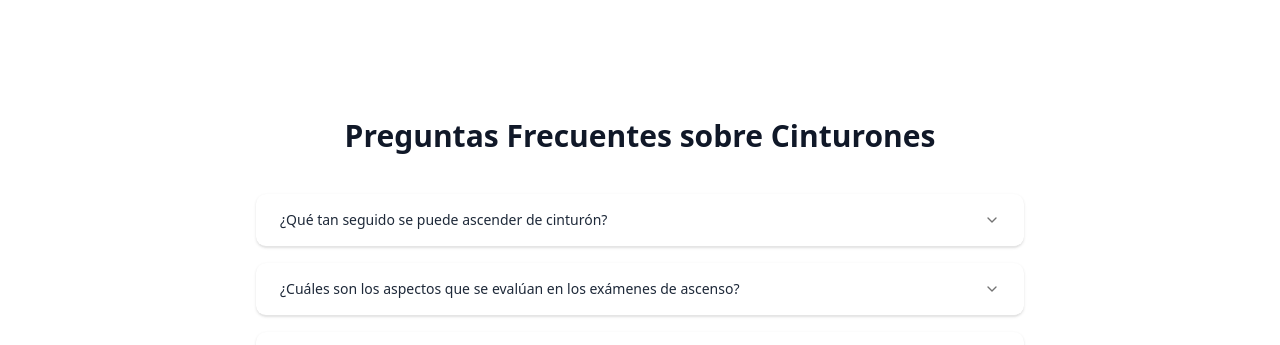
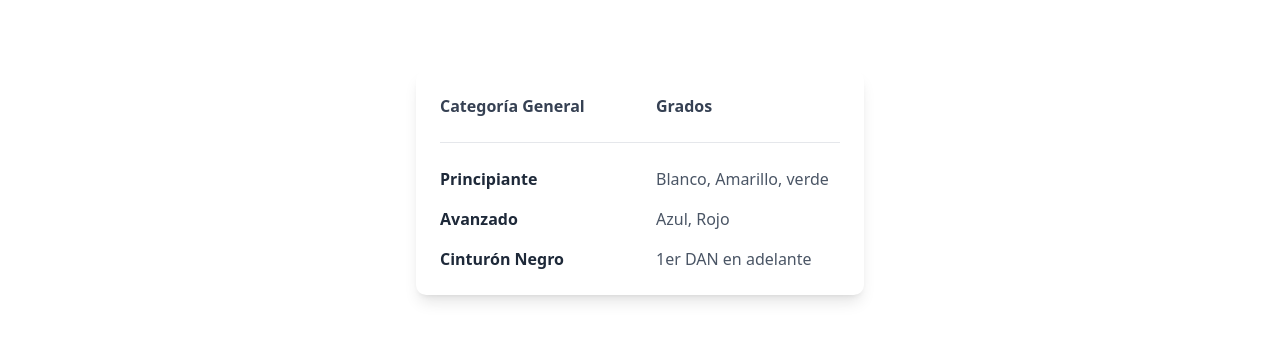
Before and after one commit to Biggyhands/poomsae-step-by-step, a Next.js app: page /belts in a window 1280 px wide. Shown: the part 3010-3355 px from the top of the page. Built offline with nearby package versions, Linux system fonts and the light colour scheme.

Commit message:
bunch of code added

```diff
--- /dev/null
+++ b/src/components/belts/BeltsLevelsTable.tsx
@@ -0,0 +1,49 @@
+import React from "react";
+
+const beltLevelsData = [
+  {
+    category: "Principiante",
+    belts: "Blanco, Amarillo, verde ",
+  },
+
+  {
+    category: "Avanzado",
+    belts: " Azul, Rojo",
+  },
+  {
+    category: "Cinturón Negro",
+    belts: "1er DAN en adelante",
+  },
+];
+
+const BeltLevelsTable = () => {
+  return (
+    <div className="w-full max-w-md mx-auto">
+      <div className="bg-white dark:bg-gray-800 rounded-lg shadow-lg p-6">
+        <div className="grid grid-cols-2 gap-x-8 gap-y-4">
+          <div className="font-bold text-gray-700 dark:text-gray-200">
+            Categoría General
+          </div>
+          <div className="font-bold text-gray-700 dark:text-gray-200">
+            Grados
+          </div>
+
+          <div className="col-span-2 border-t border-gray-200 dark:border-gray-700 my-2"></div>
+
+          {beltLevelsData.map((level) => (
+            <React.Fragment key={level.category}>
+              <div className="font-semibold text-gray-800 dark:text-white">
+                {level.category}
+              </div>
+              <div className="text-gray-600 dark:text-gray-400">
+                {level.belts}
+              </div>
+            </React.Fragment>
+          ))}
+        </div>
+      </div>
+    </div>
+  );
+};
+
+export default BeltLevelsTable;
--- a/src/components/belts/BeltsPage.tsx
+++ b/src/components/belts/BeltsPage.tsx
@@ -1,11 +1,15 @@
+"use client";
 import React from "react";
 import Image from "next/image";
 import BeltsCarousel from "./BeltsCarousel";
+import BeltLevelsTable from "./BeltsLevelsTable";
 import BeltsFAQ from "./BeltsFAQ";
+import ButtonBack from "../main/ButtonBack";
 
 function BeltsPage() {
   return (
     <section className="py-12 px-4 bg-white dark:bg-gray-900">
+      {/*Title*/}
       <div className="max-w-4xl mx-auto text-center mb-12">
         <h2 className="text-3xl sm:text-4xl font-bold text-gray-900 dark:text-white mb-4">
           Sistema de Cinturones en Taekwondo
@@ -19,15 +23,18 @@ function BeltsPage() {
       </div>
 
       <div className="max-w-6xl mx-auto mb-16 grid grid-cols-1 md:grid-cols-2 gap-8 items-center">
+        {/*Image*/}
+
         <div className="flex justify-center h-[280px]">
           <Image
             src="/poomsaebeginner.png"
             alt="Grupo de taekwondistas"
             width={500}
             height={300}
-            className="rounded-lg shadow-md object-cover"
+            className="rounded-lg shadow-md object-cover w-auto h-auto"
           />
         </div>
+        {/*Description*/}
 
         <div>
           <h3 className="text-2xl font-semibold text-gray-900 dark:text-white mb-4">
@@ -41,10 +48,17 @@ function BeltsPage() {
             versión de uno mismo.
           </p>
         </div>
+        {/*Belt carousel*/}
 
         <section className="md:col-span-2 flex justify-center w-full mt-8 md:mt-12">
           <BeltsCarousel />
         </section>
+        {/*Belts table*/}
+
+        <section className="md:col-span-2 flex justify-center w-full mt-8 md:mt-12">
+          <BeltLevelsTable />
+        </section>
+        {/*FAQ*/}
 
         <section
           className="md:col-span-2 flex justify-center w-full mt-8 md:mt-12
@@ -52,6 +66,9 @@ function BeltsPage() {
         >
           <BeltsFAQ />
         </section>
+        <section className="md:col-span-2 flex justify-center w-full mt-8 md:mt-12">
+          <ButtonBack />
+        </section>
       </div>
     </section>
   );
--- a/src/components/main/ButtonBack.tsx
+++ b/src/components/main/ButtonBack.tsx
@@ -2,7 +2,7 @@ import React from "react";
 import { motion } from "framer-motion";
 import Link from "next/link";
 
-const MotionLink = motion(Link);
+const MotionLink = motion.create(Link);
 
 function ButtonBack() {
   return (
--- a/src/lib/types/globals.ts
+++ b/src/lib/types/globals.ts
@@ -53,8 +53,8 @@ export interface ValueItem {
 
 export interface BeltItem {
   title: string;
+  icon: IconType;
   image: string;
-  icon: IconType;
   iconColorClass: string;
   description: string;
 }
--- a/src/lib/utils.ts
+++ b/src/lib/utils.ts
@@ -13,9 +13,12 @@ import {
   FaFireAlt,
   FaBrain,
   FaFistRaised,
+  FaSkyatlas,
+  FaSun,
+  FaSeedling,
 } from "react-icons/fa";
 
-import { FaSeedling, FaSun, FaSunPlantWilt, FaSkyatlas } from "react-icons/fa6";
+import { FaSunPlantWilt } from "react-icons/fa6";
 import { MdDangerous, MdSportsMartialArts } from "react-icons/md";
 
 export function cn(...inputs: ClassValue[]) {
```
